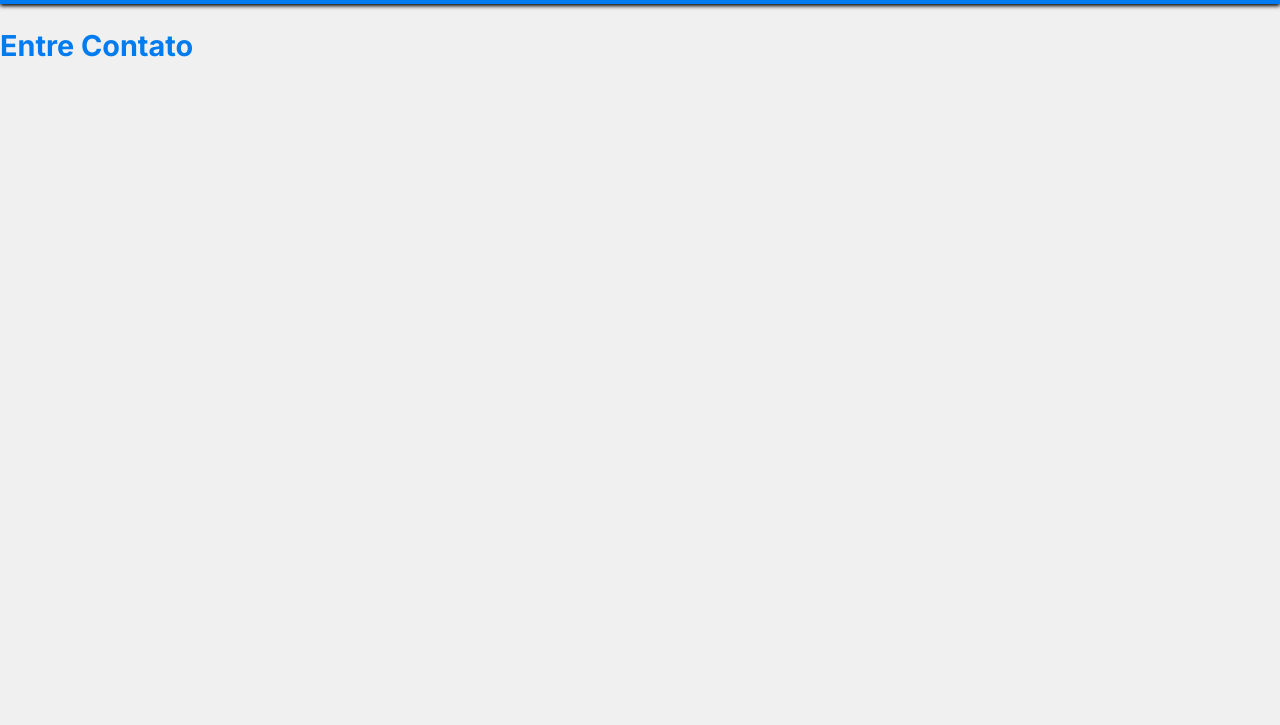
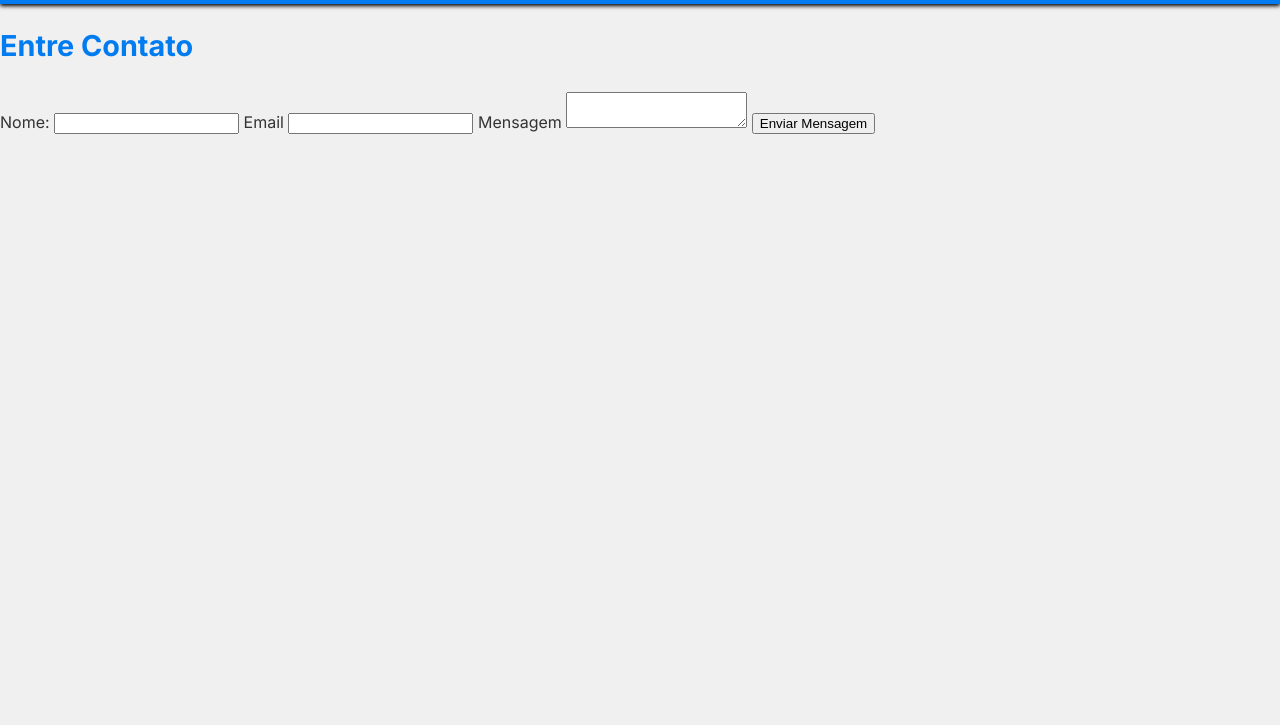
Before and after one commit to GiovanaHespanhol/aula_dia21, a plain HTML site: page contato.html in a window 1280 px wide. Shown: the part 75-800 px from the top of the page. Drawn offline with Linux system fonts and the light colour scheme.

Commit message:
Add files via upload

```diff
--- a/contato.html
+++ b/contato.html
@@ -14,7 +14,17 @@
         <h2> Entre Contato</h2>
         <div class="form-conteiner">
             <form id="contactform"></form>
+            <ladel for= "nome">Nome:</ladel>
+            <input type="text" id="nome" name="nome" required>
 
+            <label for="email">Email</label>
+            <input type="email"id="email" name"email">
+
+            <label for="mensagem">Mensagem</label>
+            <textarea id="mensagem" "name"="mensagem" rows"5" required></textarea>
+
+            <button type "submit">Enviar Mensagem</button>
+</form>
 
     </section>
 </body>
```
Also changed, not shown: artigo.html (+1 -0 lines), index.html (+15 -0 lines).
